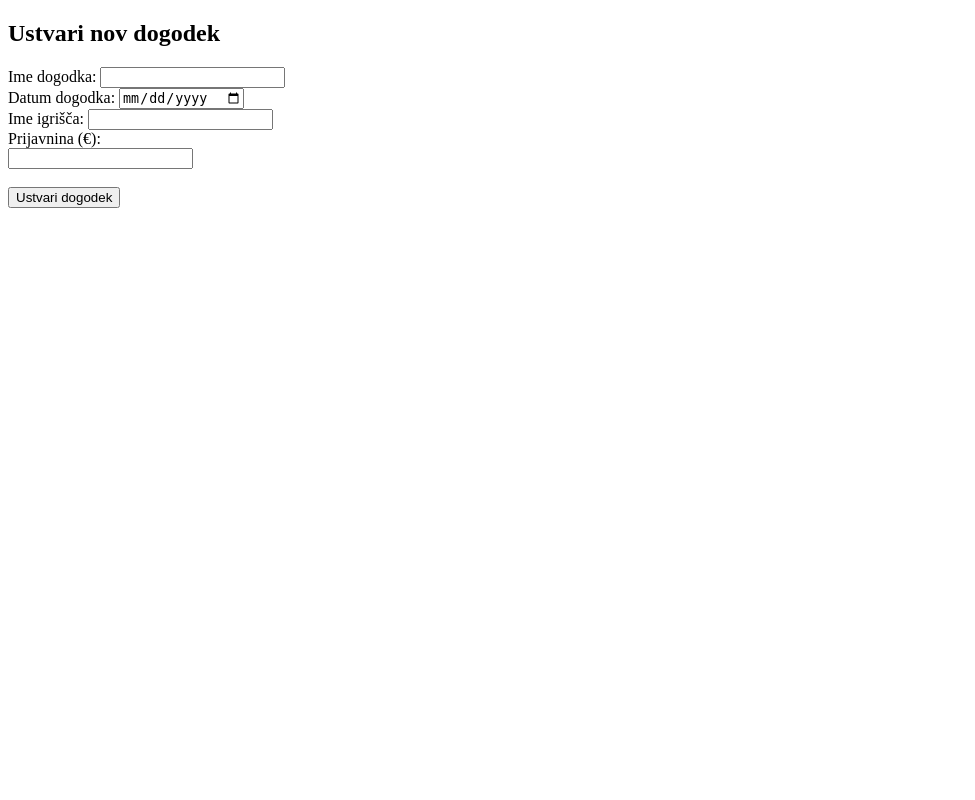
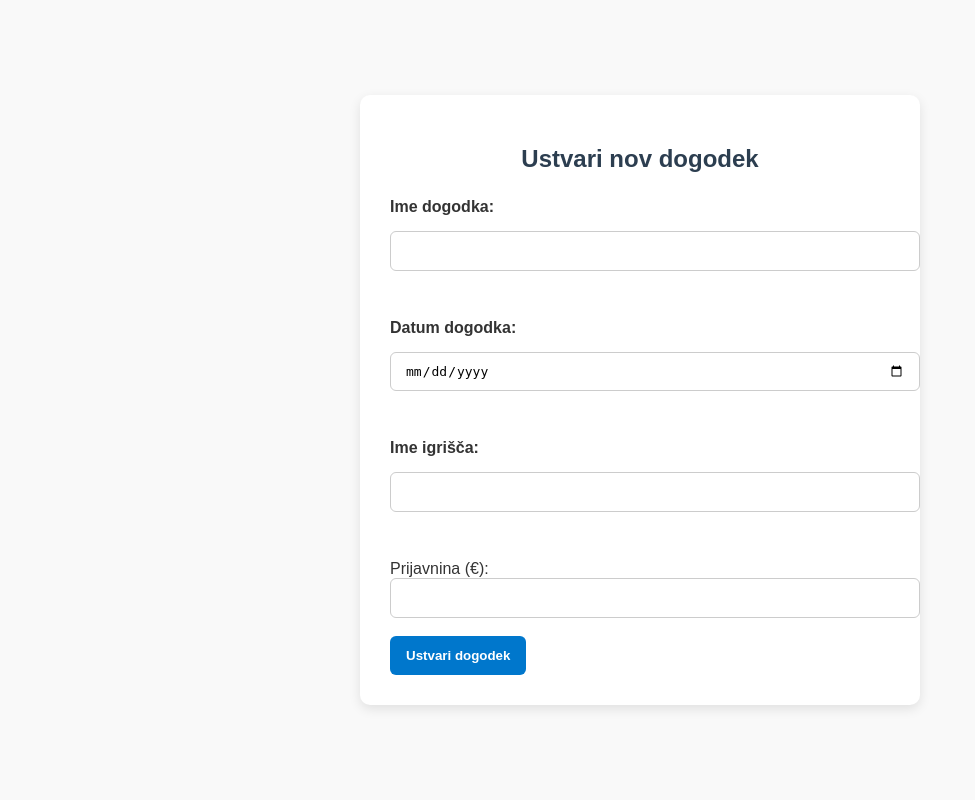
Before and after one commit to zans410/Zakljucna-naloga, a Flask app: page /create_event in a window 1280 px wide. Shown: the whole page, without its empty margins (0-975 px from the left). Run offline with Flask 3, Linux system fonts and the light colour scheme.

Commit message:
Update create_event.html
updatana koda

```diff
--- a/Zaključna naloga - python/templates/create_event.html
+++ b/Zaključna naloga - python/templates/create_event.html
@@ -4,8 +4,71 @@
     <meta charset="UTF-8">
     <meta name="viewport" content="width=device-width, initial-scale=1.0">
     <title>event</title>
+    <style>
+      body {
+        font-family: Arial, sans-serif;
+        background-color: #f9f9f9;
+        color: #333;
+        height: 100vh;
+        margin: 0;
+        display: flex;
+        justify-content: center;
+        align-items: center;
+    }
+
+    .container {
+        background-color: #fff;
+        padding: 30px;
+        border-radius: 10px;
+        box-shadow: 0 4px 12px rgba(0, 0, 0, 0.1);
+        max-width: 500px;
+        width: 100%;
+    }
+
+    h2 {
+        text-align: center;
+        margin-bottom: 25px;
+        color: #2c3e50;
+    }
+
+    form {
+        display: flex;
+        flex-direction: column;
+        gap: 15px;
+    }
+
+    label {
+        font-weight: bold;
+    }
+
+    input[type="text"],
+    input[type="date"],
+    input[type="number"] {
+        padding: 10px 14px;
+        border: 1px solid #ccc;
+        border-radius: 6px;
+        font-size: 1em;
+        width: 100%;
+    }
+
+    input[type="submit"] {
+        padding: 12px 16px;
+        background-color: #0077cc;
+        color: white;
+        border: none;
+        border-radius: 6px;
+        cursor: pointer;
+        font-weight: bold;
+        transition: background-color 0.3s ease;
+    }
+
+    input[type="submit"]:hover {
+        background-color: #005fa3;
+    }
+    </style>
 </head>
 <body>
+    <div class="container">
     <h2>Ustvari nov dogodek</h2>
     <form action="{{ url_for('create_event') }}" method="post">
         <label for="event_name">Ime dogodka:</label>
@@ -22,5 +85,6 @@
 
         <input type="submit" value="Ustvari dogodek">
     </form>
+    </div>
 </body>
 </html>
```
